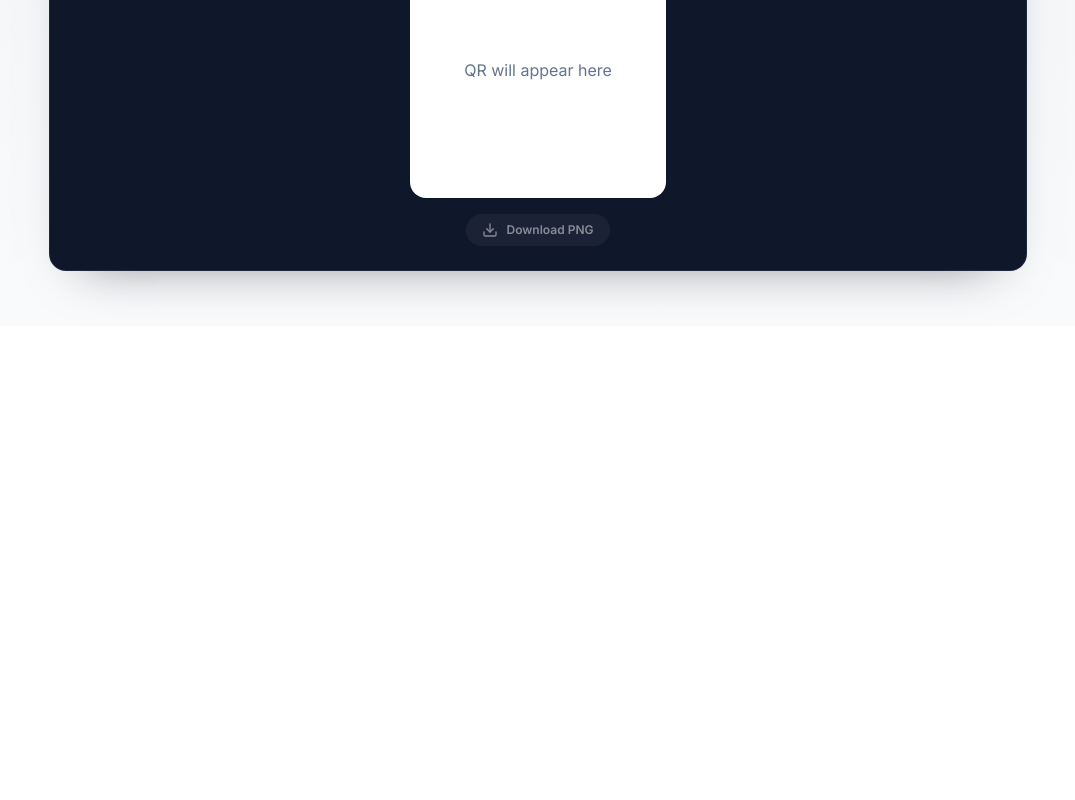
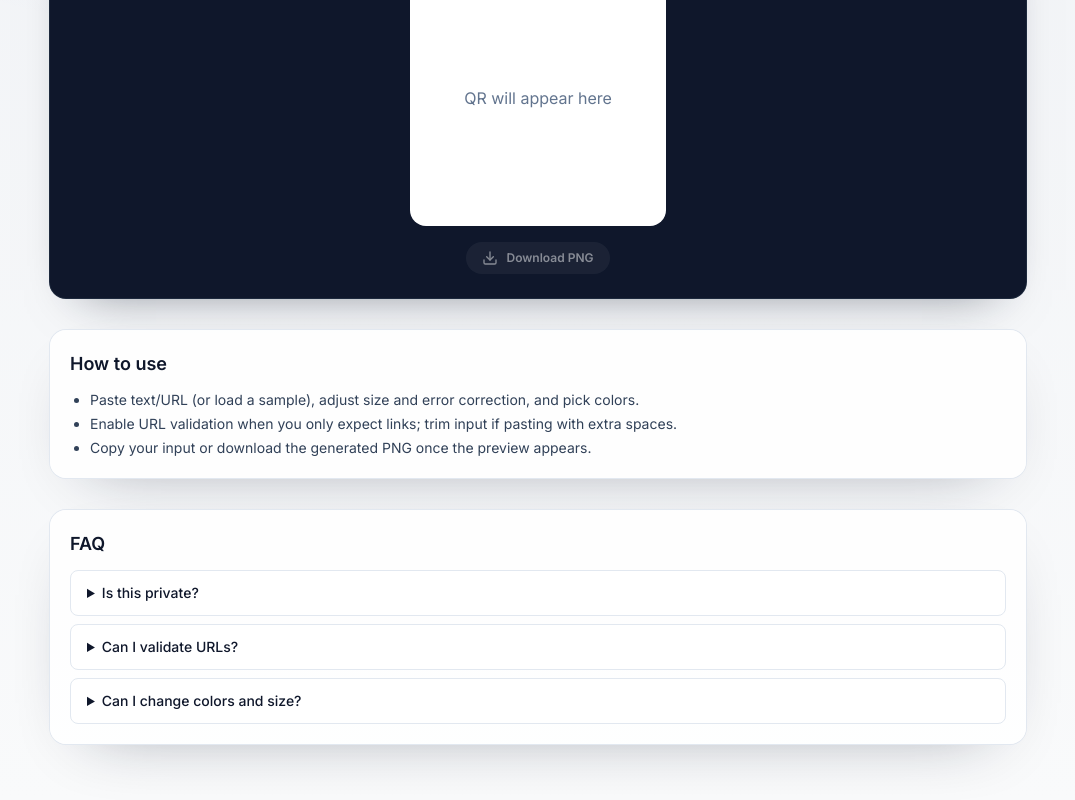
Before and after one commit to ChainPix/custom-website, a Next.js app: page /qr-generator in a window 1280 px wide. Shown: the part 716-1516 px from the top of the page, without its empty margins (102-1177 px from the left). Before the commit the page ends 1042 px from the top, so only its background shows below. Built offline with nearby package versions, Linux system fonts and the light colour scheme; no server answers.

Commit message:
Add FAQ/How-to content and FAQPage schema to QR generator

```diff
--- a/app/(tools)/qr-generator/QR_GENERATOR.md
+++ b/app/(tools)/qr-generator/QR_GENERATOR.md
@@ -12,7 +12,7 @@
 - ✅ Validation & feedback: Add `aria-live` status, empty-input guidance, length advisory, copy/download status, and optional URL validation. Add configurable size/error correction.
 - ✅ UX: Add sample inputs (URL, text, Wi-Fi string), auto-trim toggle, and color/size controls. Replace download anchor with button to handle disabled state cleanly.
 - ✅ Accessibility: Label preview/output as a region; ensure buttons/inputs have labels; keep focus states; add `aria-disabled` handling for download.
-- SEO/Content: Add how-to + FAQ, privacy note (client-side only), and FAQPage JSON-LD.
+- ✅ SEO/Content: Add how-to + FAQ, privacy note (client-side only), and FAQPage JSON-LD.
 - Testing: Add `TESTING.md` with manual cases (URL/text, long input warning, copy/download, color/size options, empty input).
 
 ## Future Ideas
--- a/app/(tools)/qr-generator/client.tsx
+++ b/app/(tools)/qr-generator/client.tsx
@@ -118,6 +118,7 @@ export default function QrGeneratorClient() {
           Create QR codes from text or URLs and download them instantly. Generation runs locally in
           your browser.
         </p>
+        <p className="text-sm text-slate-600">Private and client-side: QR codes are generated locally and not uploaded.</p>
       </header>
 
       <div className="space-y-4 rounded-2xl bg-white/90 p-5 shadow-[var(--shadow-soft)] ring-1 ring-slate-200">
@@ -303,6 +304,33 @@ export default function QrGeneratorClient() {
           </button>
         </div>
       </div>
+
+      <section className="space-y-3 rounded-2xl bg-white/90 p-5 shadow-[var(--shadow-soft)] ring-1 ring-slate-200">
+        <h2 className="text-lg font-semibold text-slate-900">How to use</h2>
+        <ul className="list-disc space-y-1 pl-5 text-sm text-slate-700">
+          <li>Paste text/URL (or load a sample), adjust size and error correction, and pick colors.</li>
+          <li>Enable URL validation when you only expect links; trim input if pasting with extra spaces.</li>
+          <li>Copy your input or download the generated PNG once the preview appears.</li>
+        </ul>
+      </section>
+
+      <section className="space-y-3 rounded-2xl bg-white/90 p-5 shadow-[var(--shadow-soft)] ring-1 ring-slate-200">
+        <h2 className="text-lg font-semibold text-slate-900">FAQ</h2>
+        <div className="space-y-2 text-sm text-slate-700">
+          <details className="rounded-lg border border-slate-200 bg-white px-4 py-3 shadow-[var(--shadow-soft)]">
+            <summary className="cursor-pointer font-medium text-slate-900">Is this private?</summary>
+            <p className="mt-2 text-slate-700">Yes. QR codes are generated locally in your browser; nothing is uploaded.</p>
+          </details>
+          <details className="rounded-lg border border-slate-200 bg-white px-4 py-3 shadow-[var(--shadow-soft)]">
+            <summary className="cursor-pointer font-medium text-slate-900">Can I validate URLs?</summary>
+            <p className="mt-2 text-slate-700">Yes. Toggle “Validate as URL” to block malformed links.</p>
+          </details>
+          <details className="rounded-lg border border-slate-200 bg-white px-4 py-3 shadow-[var(--shadow-soft)]">
+            <summary className="cursor-pointer font-medium text-slate-900">Can I change colors and size?</summary>
+            <p className="mt-2 text-slate-700">Yes. Adjust size slider and color pickers; choose error correction level for density.</p>
+          </details>
+        </div>
+      </section>
     </main>
   );
 }
--- a/app/(tools)/qr-generator/page.tsx
+++ b/app/(tools)/qr-generator/page.tsx
@@ -31,5 +31,44 @@ export const metadata: Metadata = {
 };
 
 export default function QrGeneratorPage() {
-  return <QrGeneratorClient />;
+  const faqSchema = {
+    "@context": "https://schema.org",
+    "@type": "FAQPage",
+    mainEntity: [
+      {
+        "@type": "Question",
+        name: "Is QR generation private?",
+        acceptedAnswer: {
+          "@type": "Answer",
+          text: "Yes. QR codes are generated in your browser; nothing is uploaded.",
+        },
+      },
+      {
+        "@type": "Question",
+        name: "Can I generate QR codes for URLs and text?",
+        acceptedAnswer: {
+          "@type": "Answer",
+          text: "Yes. Paste any text or URL, adjust size and error correction, and download the PNG.",
+        },
+      },
+      {
+        "@type": "Question",
+        name: "Can I customize the QR code?",
+        acceptedAnswer: {
+          "@type": "Answer",
+          text: "You can change colors, size, and error correction levels to fit your needs.",
+        },
+      },
+    ],
+  };
+
+  return (
+    <>
+      <script
+        type="application/ld+json"
+        dangerouslySetInnerHTML={{ __html: JSON.stringify(faqSchema) }}
+      />
+      <QrGeneratorClient />
+    </>
+  );
 }
```
